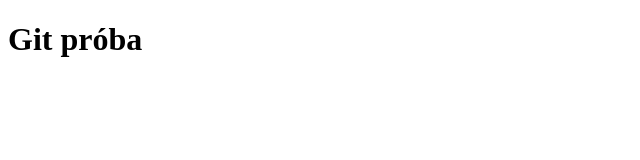
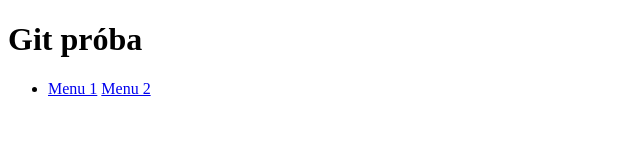
Before and after one commit to Sunny0084/Git_gyak, a plain HTML site: page index.html in a window 1280 px wide. Shown: the whole page, without its empty margins (0-640 px from the left). Drawn offline with Linux system fonts and the light colour scheme.

Commit message:
menü kész

```diff
--- a/index.html
+++ b/index.html
@@ -14,7 +14,14 @@
             <header>
                 <h1>Git próba</h1>
             </header>
-            <nav></nav>
+            <nav>
+                <ul>
+                    <li>
+                        <a href="#">Menu 1</a>
+                        <a href="#">Menu 2</a>
+                    </li>
+                </ul>
+            </nav>
             <article></article>
             <footer></footer>
         </main>
```
